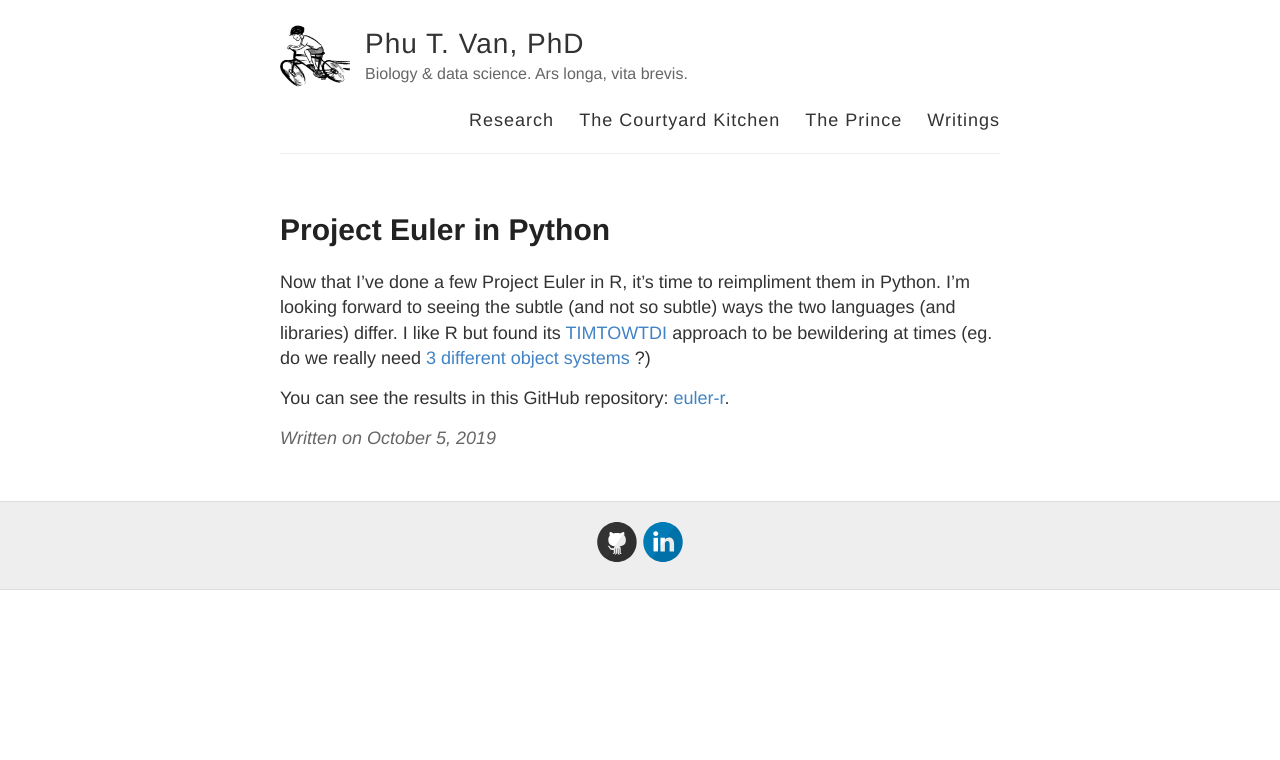
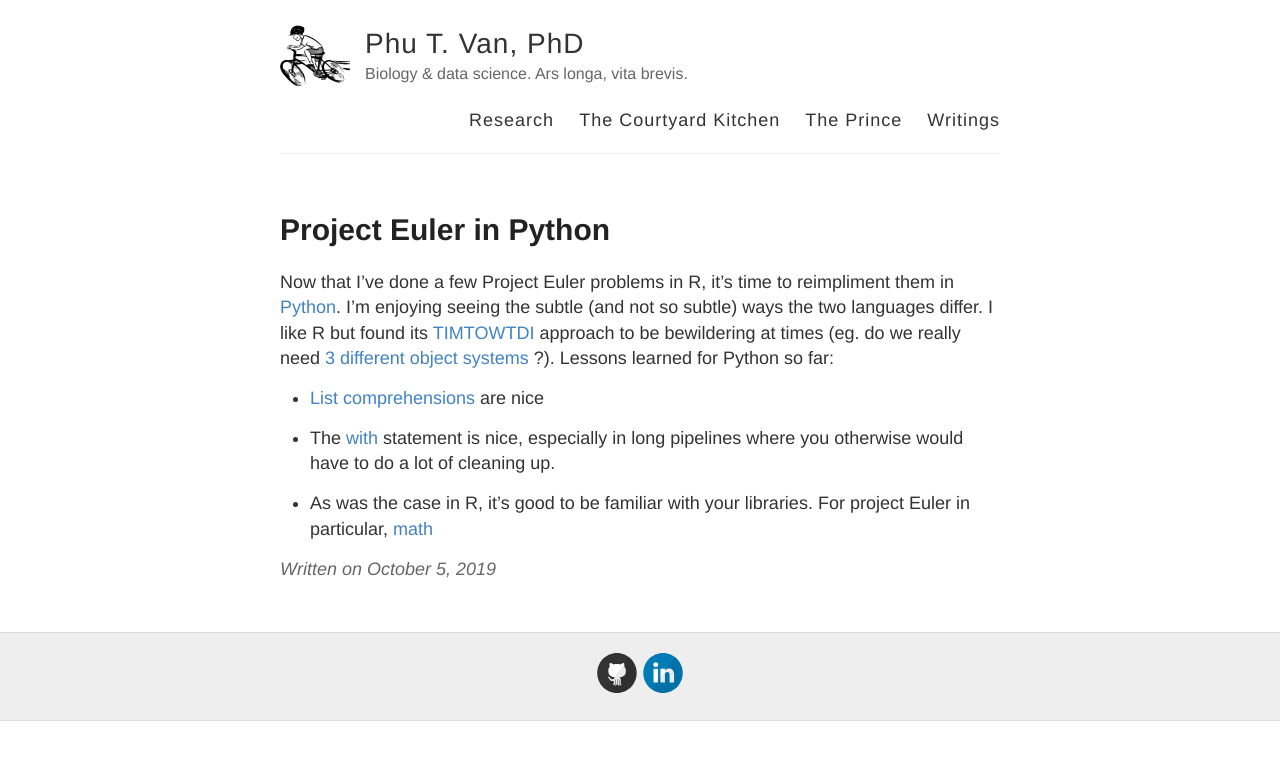
Before and after one commit to ptvan/ptvan.github.io, a Jekyll site: the page built from _posts/2019-10-05-project-euler-in-Python.md, in a window 1280 px wide. Shown: the top 760 px of the page. Built offline with Jekyll 4.4.1, drawn with Linux system fonts in a browser that asks for light colours.

Commit message:
updated project Euler in Python

```diff
--- a/_posts/2019-10-05-project-euler-in-Python.md
+++ b/_posts/2019-10-05-project-euler-in-Python.md
@@ -3,6 +3,11 @@ layout: post
 title: Project Euler in Python
 ---
 
-Now that I've done a few Project Euler in R, it's time to reimpliment them in Python. I'm looking forward to seeing the subtle (and not so subtle) ways the two languages (and libraries) differ. I like R but found its [TIMTOWTDI](https://en.wikipedia.org/wiki/There%27s_more_than_one_way_to_do_it) approach to be bewildering at times (eg. do we really need [3 different object systems](http://adv-r.had.co.nz/OO-essentials.html) ?)
+Now that I've done a few Project Euler problems in R, it's time to reimpliment them in [Python](https://github.com/ptvan/euler-python). I'm enjoying seeing the subtle (and not so subtle) ways the two languages differ. I like R but found its [TIMTOWTDI](https://en.wikipedia.org/wiki/There%27s_more_than_one_way_to_do_it) approach to be bewildering at times (eg. do we really need [3 different object systems](http://adv-r.had.co.nz/OO-essentials.html) ?). Lessons learned for Python so far:
 
-You can see the results in this GitHub repository: [euler-r](https://github.com/ptvan/euler-python).
+* [List comprehensions](https://docs.python.org/3/tutorial/datastructures.html#list-comprehensions) are nice
+
+* The [with](https://docs.python.org/2.5/whatsnew/pep-343.html) statement is nice, especially in long pipelines where you otherwise
+would have to do a lot of cleaning up.
+
+* As was the case in R, it's good to be familiar with your libraries. For project Euler in particular, [math](https://pypi.org/project/maths/)
```
